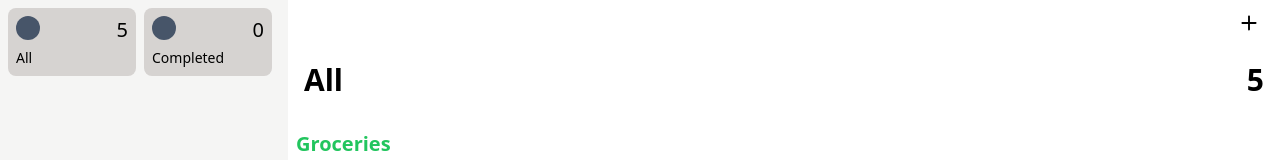
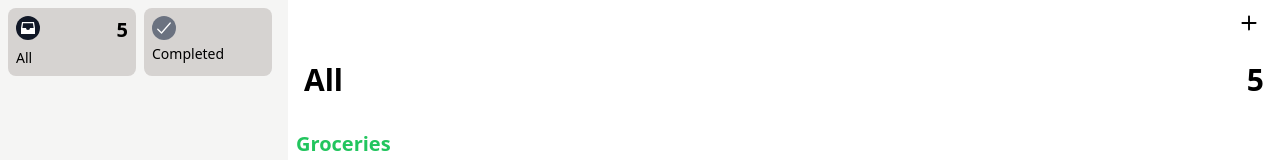
Before and after one commit to luteor/ios-reminders-app-clone-react, a React (Vite) app: page / in a window 1280 px wide. Shown: the top 160 px of the page. Built offline with nearby package versions, Linux system fonts and the light colour scheme.

Commit message:
feat: :lipstick: Adding icons to the sidebar favorites list

```diff
--- a/src/components/FavoriteList.jsx
+++ b/src/components/FavoriteList.jsx
@@ -1,3 +1,5 @@
+import { IoCheckmarkOutline, IoFileTraySharp } from "react-icons/io5";
+
 export const FavoriteList = ({
   listTitle,
   totalReminders,
@@ -23,8 +25,23 @@ export const FavoriteList = ({
       onClick={handleClickOnFavoriteAllLists}
     >
       <div className="flex flex-row justify-between">
-        <div className="h-6 w-6 rounded-full bg-slate-600"></div>
-        <span className="text-xl">{totalReminders}</span>
+        {listTitle === "All" && (
+          <div
+            className={`flex h-6 w-6 appearance-none  items-center justify-center rounded-full bg-gray-900`}
+          >
+            <IoFileTraySharp className=" h-4 w-4 text-white" />
+          </div>
+        )}
+        {listTitle === "Completed" && (
+          <div
+            className={`flex h-6 w-6 appearance-none  items-center justify-center rounded-full bg-gray-500`}
+          >
+            <IoCheckmarkOutline className=" h-5 w-5 text-white" />
+          </div>
+        )}
+        {listTitle === "All" && (
+          <span className="text-xl font-bold">{totalReminders}</span>
+        )}
       </div>
       <span className="text-sm">{listTitle}</span>
     </div>
```
